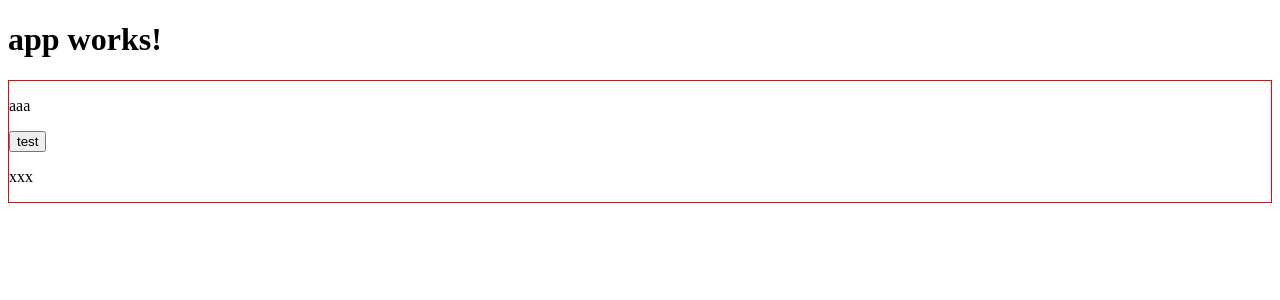
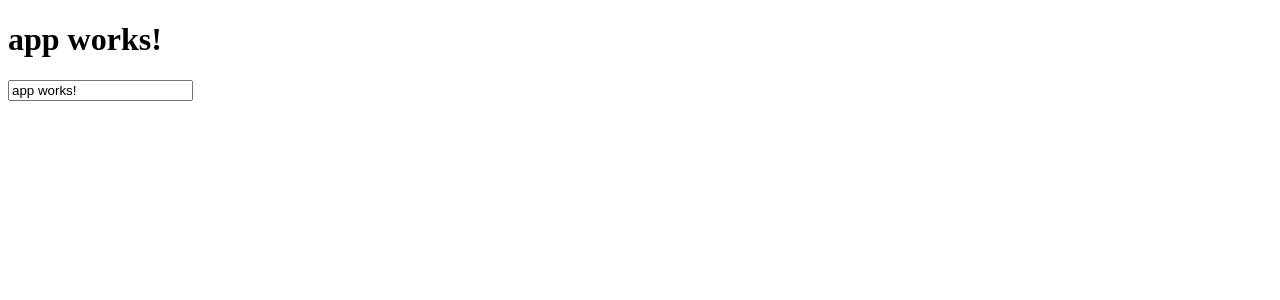
Before and after one commit to zhangkang1521/Angular2-CLI, an Angular app: page / in a window 1280 px wide. Shown: the top 300 px of the page. Built offline with nearby package versions, Linux system fonts and the light colour scheme.

Commit message:
组件生命周期

```diff
--- a/src/app/app.component.html
+++ b/src/app/app.component.html
@@ -1,8 +1,5 @@
 <h1>
   {{title}}
 </h1>
-<content-demo>
-  <p>aaa</p>
-  <button>test</button>
-  <p>xxx</p>
-</content-demo>
+<!--<user [user]="user"></user>-->
+<input type="text" [ngModel]="title" (ngModelChange)="this.title=$event">
--- a/src/app/app.component.ts
+++ b/src/app/app.component.ts
@@ -13,6 +13,7 @@ export class AppComponent implements OnInit{
   user: User;
   user2: User;
   name: string;
+  flag = false;
 
   @ViewChild('detail') detail;
   @ViewChild('detail2') detail2;
@@ -38,4 +39,8 @@ export class AppComponent implements OnInit{
     this.detail2.change();
   }
 
+  test() {
+    console.log(this.title);
+  }
+
 }
--- a/src/app/content-demo.component.ts
+++ b/src/app/content-demo.component.ts
@@ -1,9 +1,17 @@
-import {Component} from "@angular/core";
+import {Component, AfterContentChecked, AfterContentInit} from "@angular/core";
 
 @Component({
   selector: 'content-demo',
   template: `<div style="border: 1px solid red"><ng-content></ng-content></div>`
 })
-export class ContentDemoComponent {
+export class ContentDemoComponent implements AfterContentChecked,AfterContentInit{
+
+  ngAfterContentInit(): void {
+    console.log('ngAfterContentInit')
+  }
+
+  ngAfterContentChecked(): void {
+    console.log('afterContentChecked');
+  }
 
 }
--- a/src/app/user.component.ts
+++ b/src/app/user.component.ts
@@ -1,4 +1,7 @@
-import {Component, Input, OnInit, Output, EventEmitter, ElementRef, OnChanges, SimpleChanges} from "@angular/core";
+import {
+  Component, Input, OnInit, Output, EventEmitter, ElementRef, OnChanges, SimpleChanges,
+  DoCheck
+} from "@angular/core";
 import {Observable, Subject} from "rxjs";
 import {User} from "./user";
 @Component({
@@ -6,7 +9,8 @@ import {User} from "./user";
   template: `{{_user | json}} <input type="text" [(ngModel)]="name"> <button (click)="change()">change</button>`
 })
 
-export class UserComponent implements OnInit,OnChanges{
+export class UserComponent implements OnInit,DoCheck{
+
 
   name;
 
@@ -22,12 +26,16 @@ export class UserComponent implements OnInit,OnChanges{
   @Output() userChange = new EventEmitter();
 
   ngOnChanges(changes: SimpleChanges): void {
-    console.log(changes);
+    console.log('ngOnChange');
   }
 
 
   ngOnInit() {
+    console.log('ngOnInit')
+  }
 
+  ngDoCheck(): void {
+    console.log('ngDoCheck');
   }
 
   change() {
```
